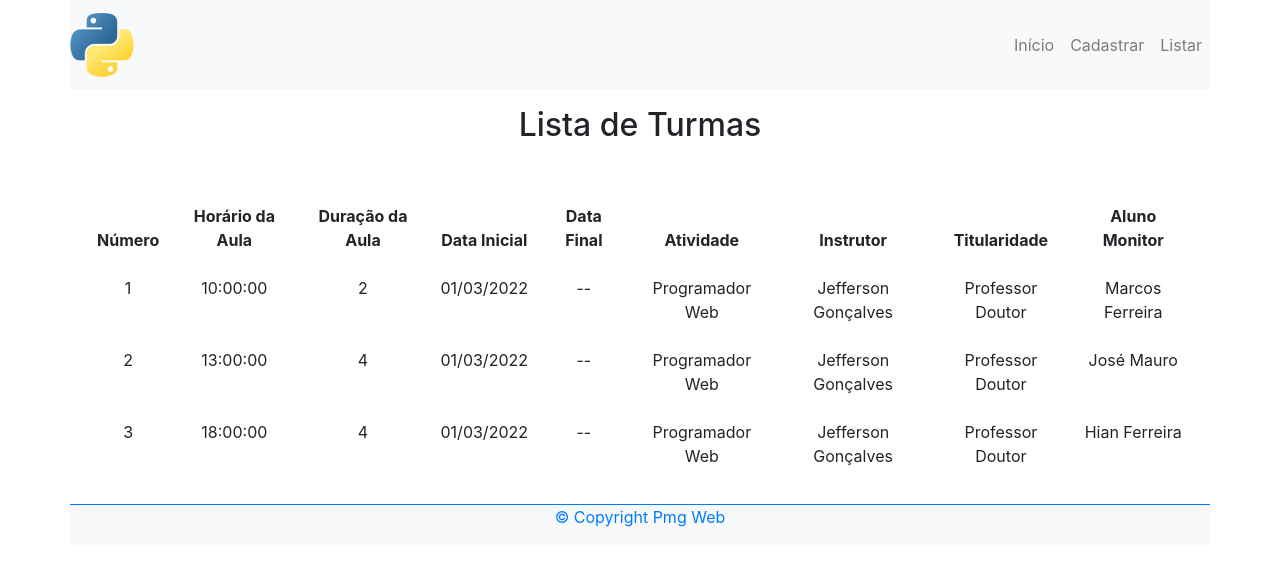
After one commit to Dustranir/projeto-django, a Django app: page /turma/lista in a window 1280 px wide. The commit adds this page. Shown: the top 566 px of the page. Run offline with Django 5.2, Linux system fonts and the light colour scheme.

Commit message:
PROJETO FINALIZADO.

```diff
--- a/templates/escola.html
+++ b/templates/escola.html
@@ -7,13 +7,13 @@
 {%block menu%}
 <div class="collapse navbar-collapse justify-content-end" id="mynavbar">
     <div class="navbar-nav">
-        <a href="./escola.html" class="nav-link">Início</a>
+        <a href="/" class="nav-link">Início</a>
         <a href="{% url 'tiposdeatividade:cadastrar'%}" class="nav-link">Tipos de Atividade</a>
         <a href="{% url 'titulo:cadastrar'%}" class="nav-link">Títulos</a>
         <a href="{% url 'aluno:cadastrar'%}" class="nav-link">Alunos</a>
         <a href="{% url 'instrutor:cadastrar'%}" class="nav-link">Instrutor</a>
-        <a href="./turma/cadastroTurma.html" class="nav-link">Turmas</a>
-        <a href="./contato/contato.html" class="nav-link">Contato</a>
+        <a href="{% url 'turma:cadastrar'%}" class="nav-link">Turmas</a>
+        <a href="{% url 'contato:contato'%}" class="nav-link">Contato</a>
     </div>
 </div>
 {%endblock%}
--- a/titulo/templates/titulo/listarTitulo.html
+++ b/titulo/templates/titulo/listarTitulo.html
@@ -8,8 +8,8 @@
 <div class="collapse navbar-collapse justify-content-end" id="mynavbar">
     <div class="navbar-nav">
         <a href="/" class="nav-link">Início</a>
-        <a href="cadastroTitulos.html" class="nav-link">Cadastrar</a>
-        <a href="listarTitulos.html" class="nav-link">Listar</a>
+        <a href="{% url 'titulo:cadastrar'%}" class="nav-link">Cadastrar</a>
+        <a href="{% url 'titulo:listar'%}" class="nav-link">Listar</a>
     </div>
 </div>
 {%endblock%}
--- /dev/null
+++ b/turma/templates/turma/listarTurma.html
@@ -0,0 +1,100 @@
+{%extends "base_template.html"%}
+
+{%block title%}
+
+{%endblock%}
+
+
+{%block menu%}
+<div class="collapse navbar-collapse justify-content-end" id="mynavbar">
+    <div class="navbar-nav">
+        <a href="/" class="nav-link">Início</a>
+        <a href="{% url 'turma:cadastrar'%}" class="nav-link">Cadastrar</a>
+        <a href="{% url 'turma:listar'%}" class="nav-link">Listar</a>
+    </div>
+</div>
+{%endblock%}
+
+
+{%block corpo%}
+    <main class="container m-2 mx-auto my-font-family">
+
+        <div class="row">
+            <div class="col text-center m-0">
+                <h2 class="mt-2 mb-5 my-h2">Lista de Turmas</h2>
+            </div>
+        </div>
+
+        <!-- tabela responsiva -->
+        <div class="table-responsive">
+
+            <!-- classes para tabela (Bootstrap) , tabela sem borda, conteudo alinhado ao centro, ... , width: auto -->
+            <table class="table
+                        table-borderless
+                        text-center
+                        my-table-hover
+                        my-table-image
+                        my-table-td-first-child
+                        my-table-border-bottom
+                        my-table-th
+                        w-100">
+
+                <!-- cabecalho -->
+                <thead>
+                    <!-- linhas -->
+                    <tr>
+                        <!-- colunas cabecalho -->
+                        <th>Número</th>
+                        <th>Horário da Aula</th>
+                        <th>Duração da Aula</th>
+                        <th>Data Inicial</th>
+                        <th>Data Final</th>
+                        <th>Atividade</th>
+                        <th>Instrutor</th>
+                        <th>Titularidade</th>
+                        <th>Aluno Monitor</th>
+                    </tr>
+                </thead>
+
+                <!-- linhas -->
+                <tbody>
+                    <tr>
+                        <td> 1 </td>
+                        <td> 10:00:00 </td>
+                        <td> 2 </td>
+                        <td> 01/03/2022 </td>
+                        <td> -- </td>
+                        <td> Programador Web </td>
+                        <td> Jefferson Gonçalves </td>
+                        <td> Professor Doutor </td>
+                        <td> Marcos Ferreira </td>
+                    </tr>
+                    <tr>
+                        <td> 2 </td>
+                        <td> 13:00:00 </td>
+                        <td> 4 </td>
+                        <td> 01/03/2022 </td>
+                        <td> -- </td>
+                        <td> Programador Web </td>
+                        <td> Jefferson Gonçalves </td>
+                        <td> Professor Doutor </td>
+                        <td> José Mauro </td>
+                    </tr>
+                    <tr>
+                        <td> 3 </td>
+                        <td> 18:00:00 </td>
+                        <td> 4 </td>
+                        <td> 01/03/2022 </td>
+                        <td> -- </td>
+                        <td> Programador Web </td>
+                        <td> Jefferson Gonçalves </td>
+                        <td> Professor Doutor </td>
+                        <td> Hian Ferreira </td>
+                    </tr>
+                </tbody>
+            </table>
+
+        </div>
+
+    </main>
+{%endblock%}
--- a/turma/urls.py
+++ b/turma/urls.py
@@ -2,7 +2,9 @@ from django.urls import path
 
 from . import views
 
+app_name='turma'
+
 urlpatterns = [
-    path('', views.turma, name = "turma"),
-    path('exibemensagem', views.exibe_mensagem, name="exibir_mensagem")
-]
+    path('lista', views.listar, name = "listar"),
+    path('cadastro', views.cadastrar,name="cadastrar"),
+ ]
--- a/turma/views.py
+++ b/turma/views.py
@@ -1,12 +1,9 @@
-from django.shortcuts import HttpResponse
+from django.shortcuts import render
 
 # Create your views here.
 
-def turma(request):
-    return HttpResponse("Olá! Eu sou a página Turma")
+def listar(request):
+    return render(request, 'turma/listarTurma.html')
 
-def exibe_mensagem(request):
-    t_html = '<!DOCTYPE html> <html lang="pt-BR"> <head>     <meta charset="UTF-8">     <meta name="viewport" content="width=device-width, initial-scale=1.0">     <title>Escola</title> </head> <body>     <p>Esta é minha página de índice</p> </body> </html>'
-    return HttpResponse(t_html)
-
-#'<html><body>Ola</body></html>'
+def cadastrar(request):
+    return render (request, 'turma/cadastrarTurma.html')
--- a/utilitarios/urls.py
+++ b/utilitarios/urls.py
@@ -2,7 +2,8 @@ from django.urls import path
 
 from . import views
 
+app_name='contato'
+
 urlpatterns = [
-    path('', views.utilitarios, name = "utilitarios"),
-    path('exibemensagem', views.exibe_mensagem, name="exibir_mensagem")
-]
+    path('contato', views.listar, name = "contato"),
+ ]
```
Also changed, not shown: turma/templates/turma/cadastrarTurma.html (added, +93 -0 lines), utilitarios/templates/utilitarios/contato.html (added, +94 -0 lines), utilitarios/views.py (+3 -9 lines).
